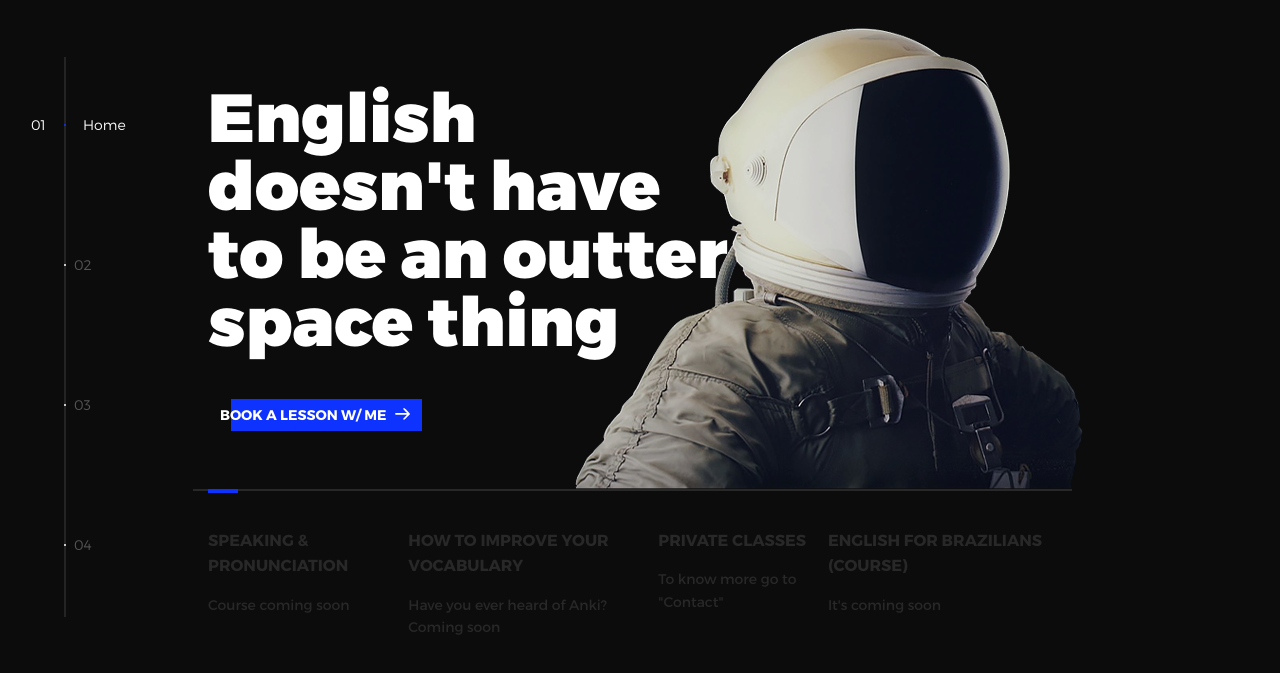
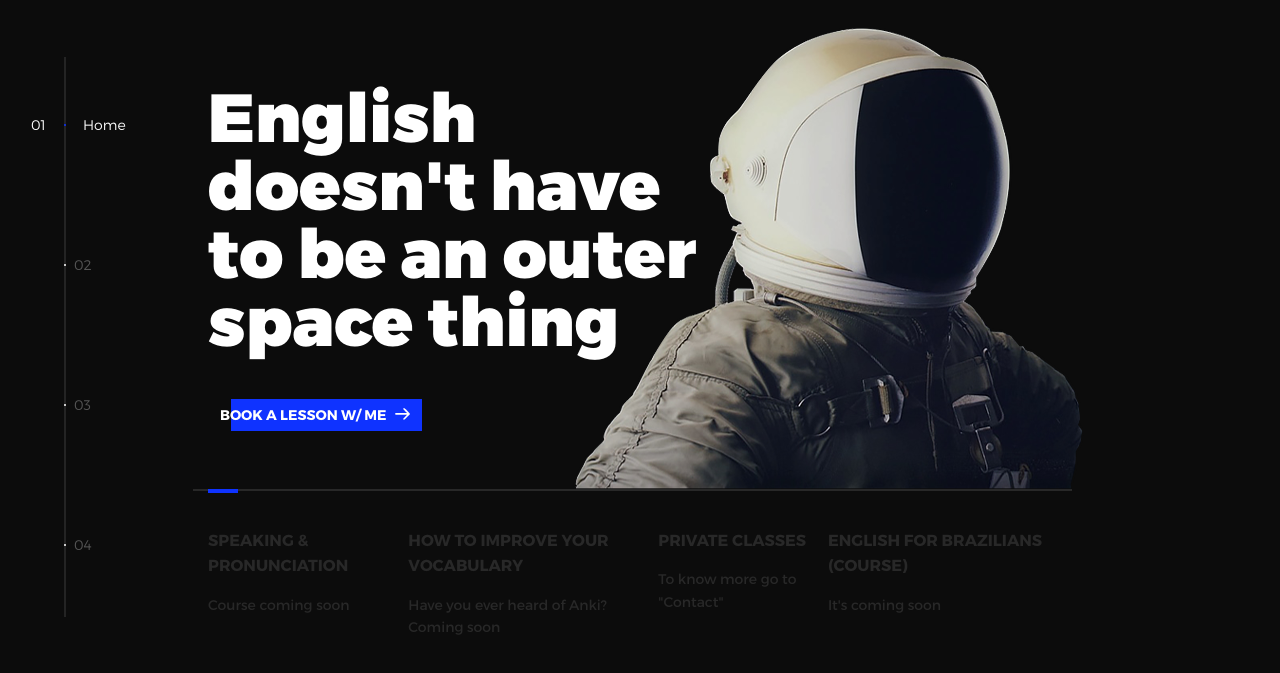
Before and after one commit to aaadjrbr/personal-site, a plain HTML site: page index.html in a window 1280 px wide. Shown: the part 63-736 px from the top of the page. Drawn offline with nearby package versions, Linux system fonts and the light colour scheme.

Commit message:
updating-info2

```diff
--- a/index.html
+++ b/index.html
@@ -46,7 +46,7 @@
           <li class="l-section section section--is-active">
             <div class="intro">
               <div class="intro--banner">
-                <h1>English<br>doesn't have<br>to be an outter<br>space thing</h1>
+                <h1>English<br>doesn't have<br>to be an outer<br>space thing</h1>
                 <button class="cta">Book a lesson w/ me
                   <svg version="1.1" id="Layer_1" xmlns="http://www.w3.org/2000/svg" xmlns:xlink="http://www.w3.org/1999/xlink" x="0px" y="0px" viewBox="0 0 150 118" style="enable-background:new 0 0 150 118;" xml:space="preserve">
                   <g transform="translate(0.000000,118.000000) scale(0.100000,-0.100000)">
```
